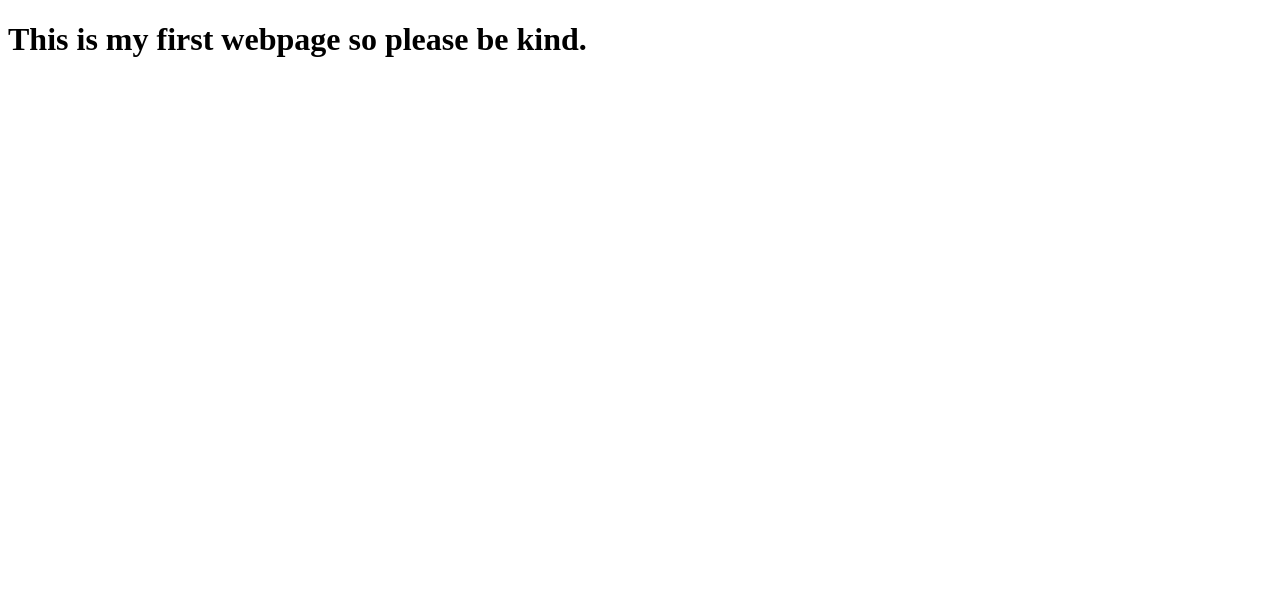
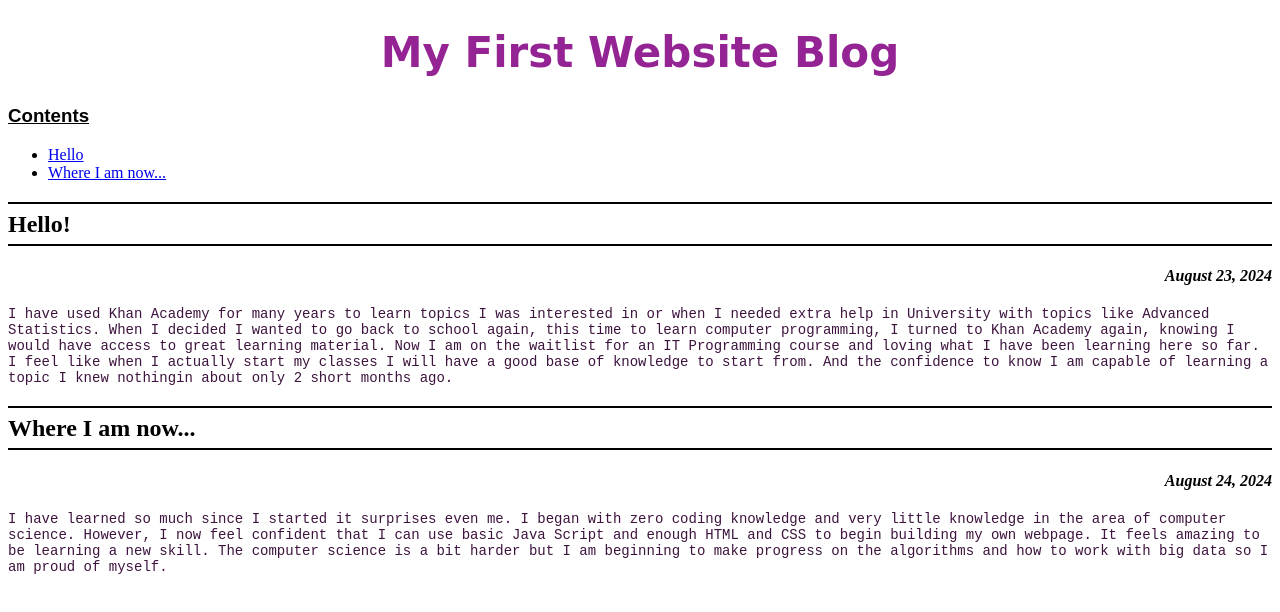
Before and after one commit to Cdn-Violet/Cdn-Violet.github.io, a plain HTML site: page index.html in a window 1280 px wide. Drawn offline with Linux system fonts and the light colour scheme.

Commit message:
Update index.html

```diff
--- a/index.html
+++ b/index.html
@@ -4,6 +4,55 @@
         <meta charset="utf-8">
         <title> My First Webpage </title>
     </head>
+  <style>
+        h1{
+            font-family:cursive;
+            font-size:42px;
+            text-align:center;
+            color:rgb(148, 35, 148);
+        }
+        h3{
+            font-family:sans-serif;
+            text-decoration:underline;
+            }
+        h4{
+            text-align:right;
+            font-style:italic;
+            font-weight:bold;
+        }
+        h2{
+            line-height:40px;
+            border-top:2px solid;
+            border-bottom:2px solid;
+        }
+        p{
+            font-family:monospace;
+            color:rgb(61, 20, 61);
+            font-size:14px;
+        }
+
+    </style>
+
     <body>
-        <h1> This is my first webpage so please be kind. </h1>
+
+        <h1>My First Website Blog</h1>
+
+        <h3>Contents</h3>
+        <ul>
+            <li><a href="#intro">Hello</a></li>
+            <li><a href ="#post-one">Where I am now...</a></li>
+        </ul>
+
+        <h2 id="intro">Hello!</h2>
+        <h4>August 23, 2024</h4>
+
+        <p>I have used Khan Academy for many years to learn topics I was interested in or when I needed extra help in University with topics like Advanced Statistics. When I decided I wanted to go back to school again, this time to learn computer programming, I turned to Khan Academy again, knowing I would have access to great learning material. Now I am on the waitlist for an IT Programming course and loving what I have been learning here so far. I feel like when I actually start my classes I will have a good base of knowledge to start from. And the confidence to know I am capable of learning a topic I knew nothingin about only 2 short months ago.</p>
+
+        <h2 id="post-one">Where I am now...</h2>
+        <h4>August 24, 2024</h4>
+
+        <p> I have learned so much since I started it surprises even me. I began with zero coding knowledge and very little knowledge in the area of computer science. However, I now feel confident that I can use basic Java Script and enough HTML and CSS to begin building my own webpage. It feels amazing to be learning a new skill. The computer science is a bit harder but I am beginning to make progress on the algorithms and how to work with big data so I am proud of myself.</p>
+
+
     </body>
+</html>
```
